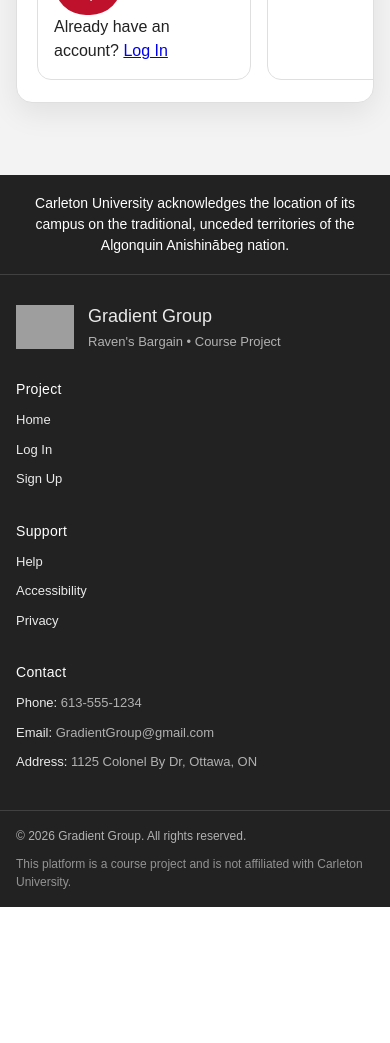
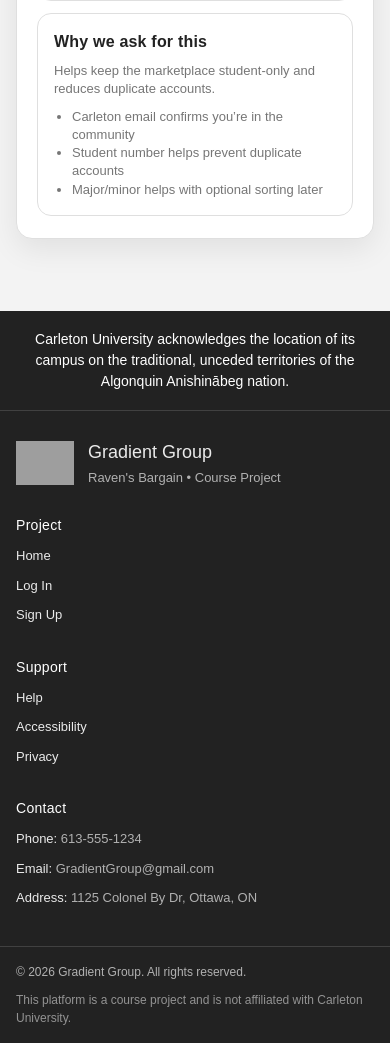
Before and after one commit to Carleton-BIT/group-projects-team-2-gradient-group, a Django app: page /signup/ in a window 390 px wide. Shown: the part 968-2011 px from the top of the page. Before the commit the page ends 1875 px from the top, so only its background shows below. Run offline with Django 5.2, Linux system fonts and the light colour scheme; grey boxes are pictures that could not be loaded.

Commit message:
implemented single column design for narrow/mobile view

```diff
--- a/core/static/style.css
+++ b/core/static/style.css
@@ -507,6 +507,15 @@ body.auth-page .header img {
   gap: 16px;
 }
 
+/* Resolved narrow screen/mobile view for registration UI*/
+@media (max-width: 760px) {
+  .card-body {
+    grid-template-columns: 1fr;
+    gap: 12px;
+  }
+}
+
+
 .panel {
   border: 1px solid var(--border);
   border-radius: 14px;
```
